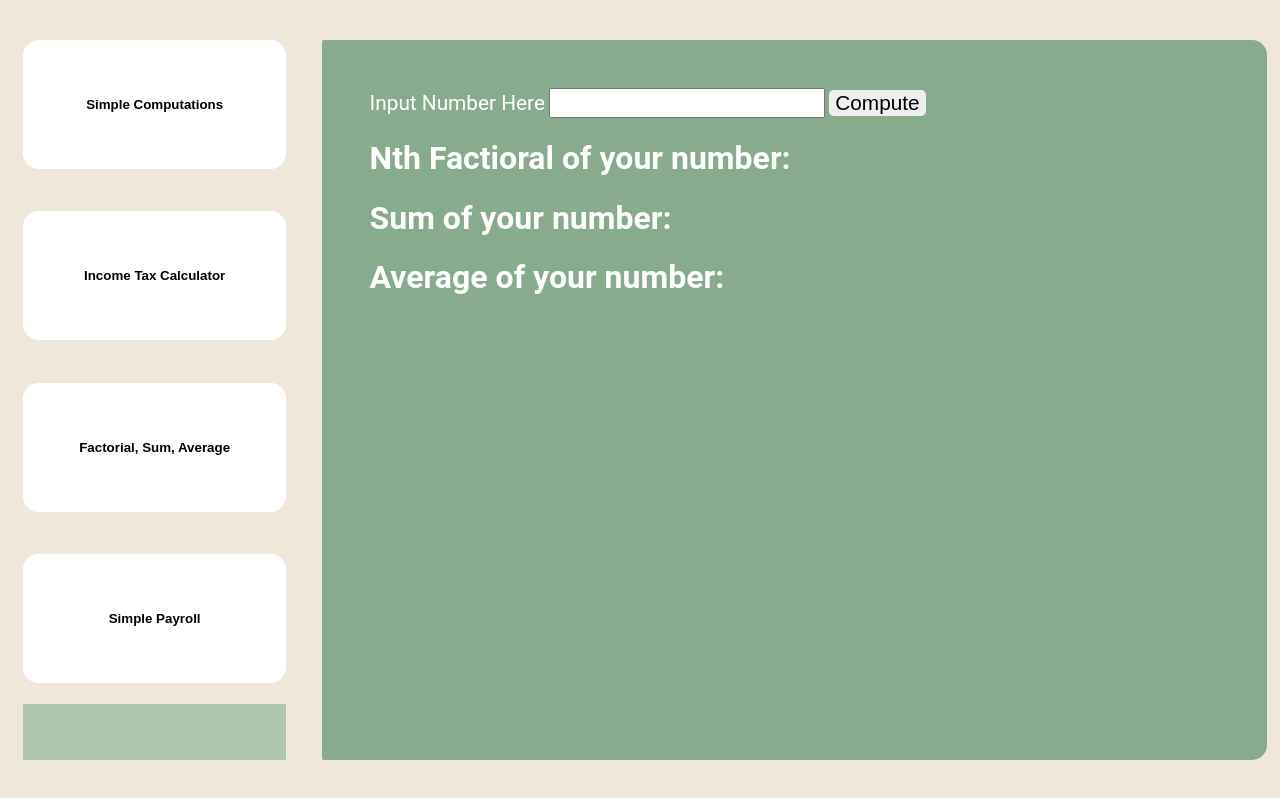
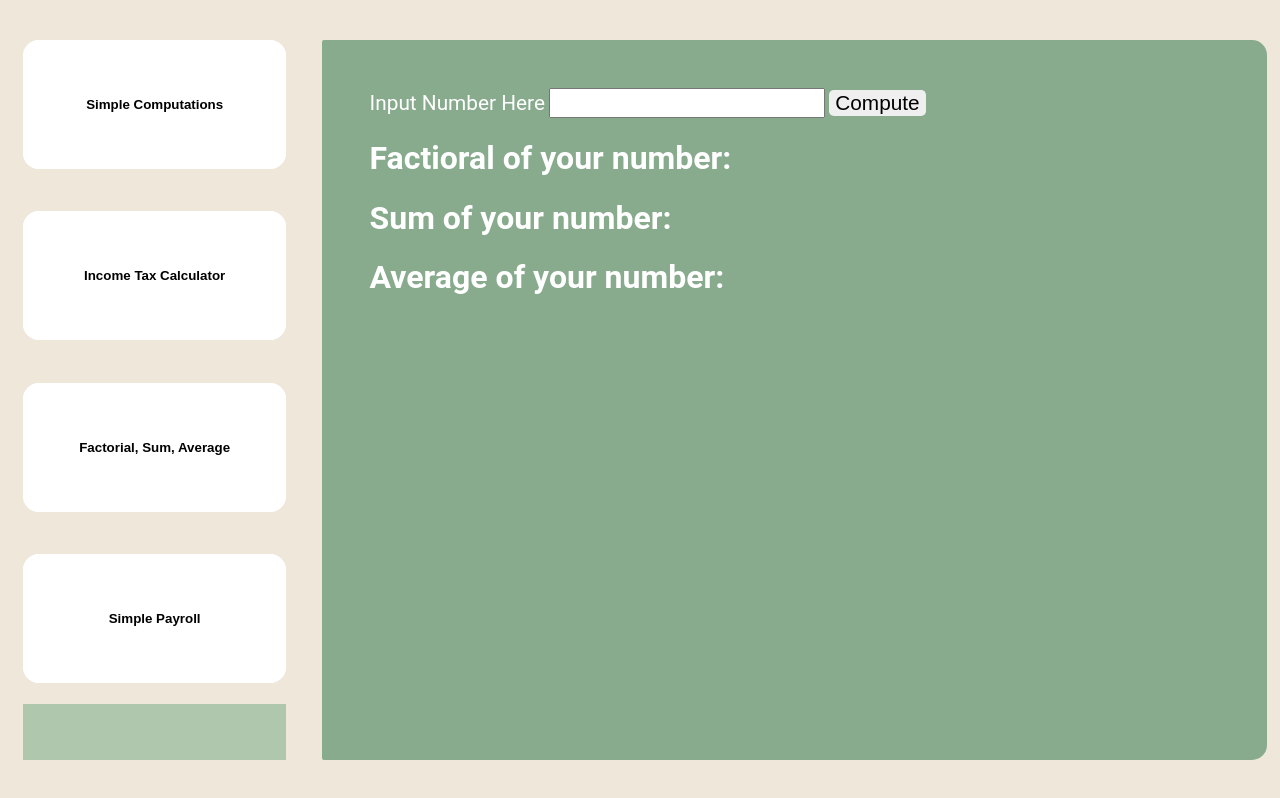
Before and after one commit to ugsaudan/ugsaudan, a plain HTML site: page index.html in a window 1280 px wide. Both pictures are taken after a click on the button "Factorial, Sum, Average". Drawn offline with Linux system fonts and the light colour scheme.

Commit message:
finishing touches

```diff
--- a/index.html
+++ b/index.html
@@ -104,7 +104,7 @@
                 <input type="number" name="n-input" id="n-input" class="factorial-input">
                 <button onclick="FSA()" class="factorial-input">Compute</button>
 
-                <h1>Nth Factioral of your number: <span id="factorial"></span></h1>
+                <h1>Factioral of your number: <span id="factorial"></span></h1>
                 <h1>Sum of your number: <span id="sum"></span></h1>
                 <h1>Average of your number: <span id="average"></span></h1>
             </div>
```
